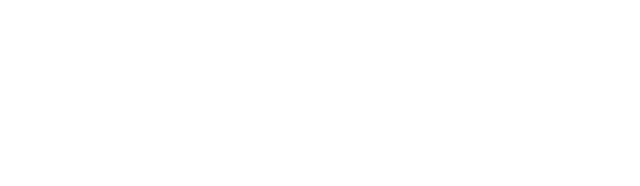
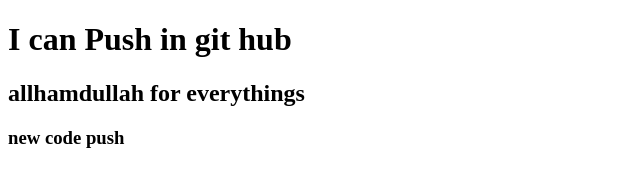
Before and after one commit to NaimulImtiaz/my-dream-repo, a plain HTML site: page index.html in a window 1280 px wide. Shown: the whole page, without its empty margins (0-640 px from the left). Drawn offline with Linux system fonts and the light colour scheme.

Commit message:
added header

```diff
--- a/index.html
+++ b/index.html
@@ -7,6 +7,8 @@
     <title>My Dream Repo</title>
 </head>
 <body>
-
+    <h1>I can Push in git hub</h1>
+    <h2> allhamdullah for everythings</h2>
+    <h3> new code push</h3>
 </body>
 </html>
```
